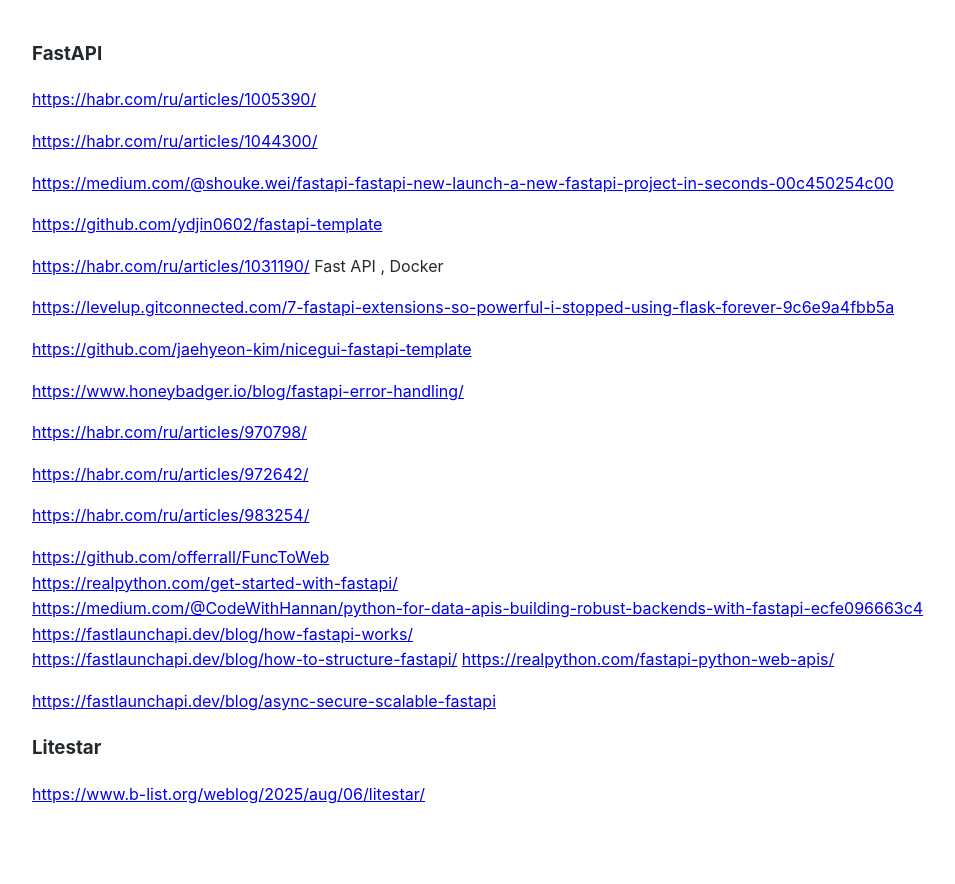
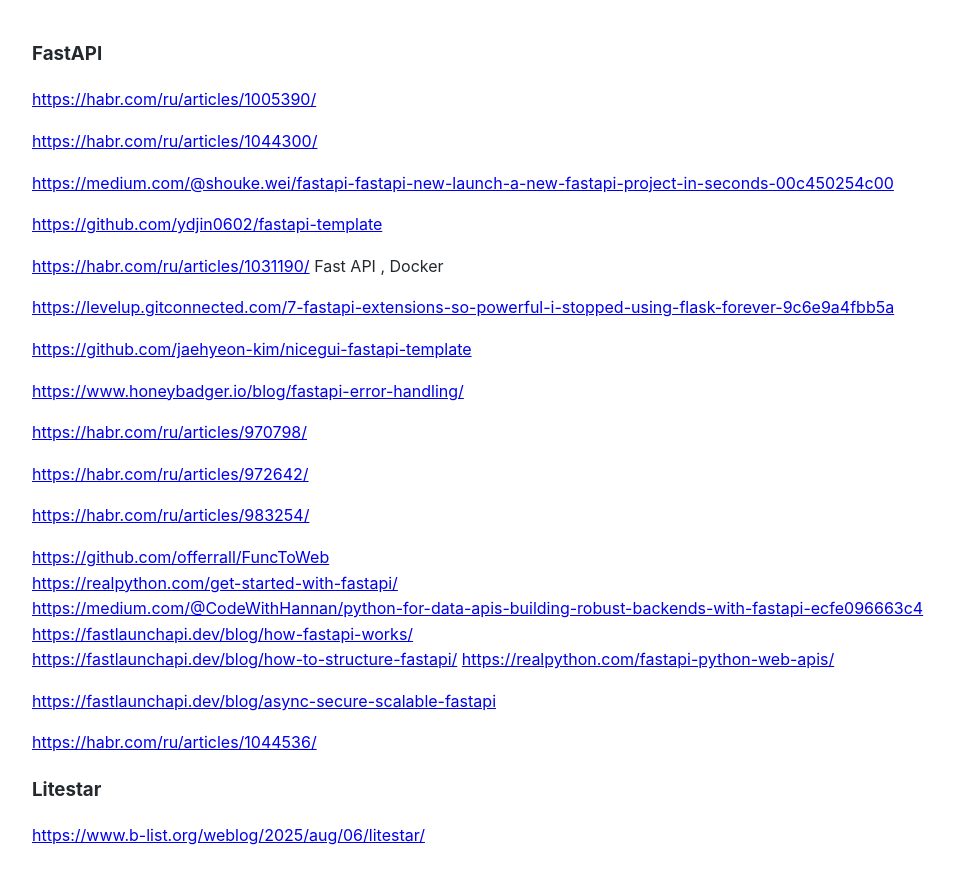
Before and after one commit to Michael-Lubinsky/michael-lubinsky.github.com, a Jekyll site: the page built from fast_api/fast_api.md, in a window 1280 px wide. Shown: the top 884 px of the page, without its empty margins (158-1113 px from the left). Built offline with Jekyll 4.4.1, drawn with Linux system fonts in a browser that asks for light colours; our own code applies the rules of GitHub Pages for plain Markdown files.

Commit message:
Update fast_api.md

```diff
--- a/fast_api/fast_api.md
+++ b/fast_api/fast_api.md
@@ -32,6 +32,7 @@
 
 <https://fastlaunchapi.dev/blog/async-secure-scalable-fastapi>
 
+<https://habr.com/ru/articles/1044536/>
 
 
 ### Litestar
```
